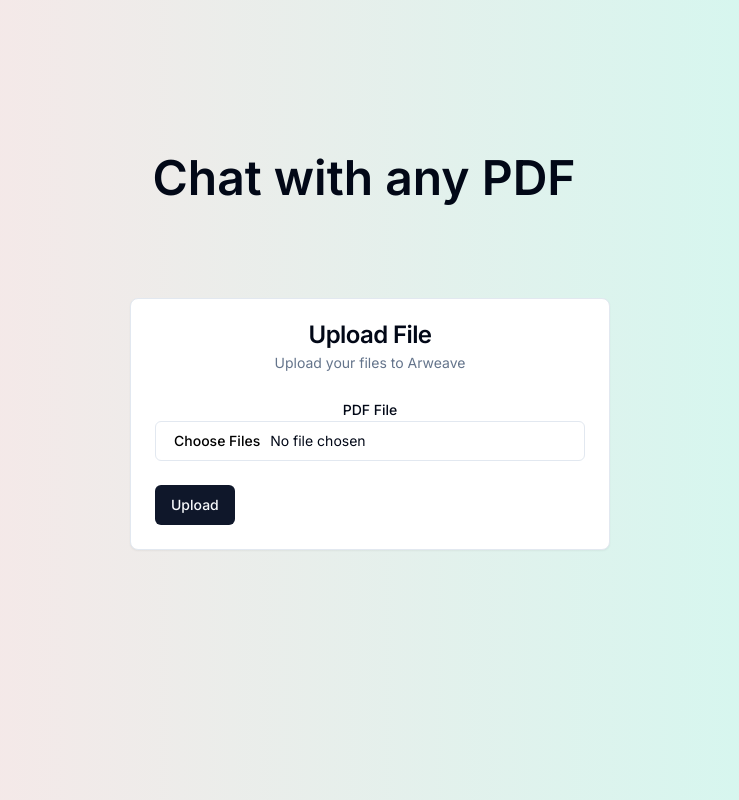
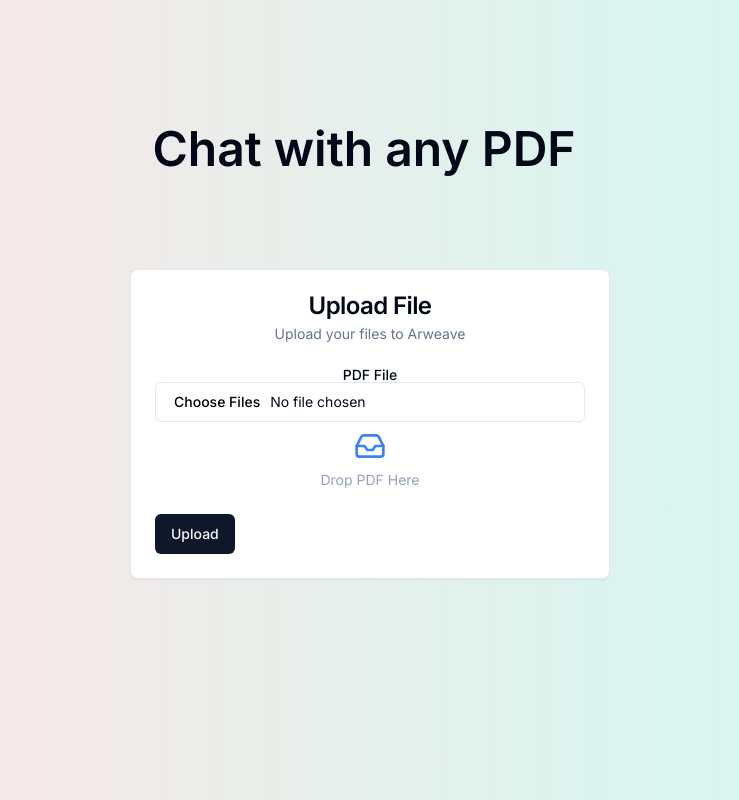
Before and after one commit to pate87/Test-Irys-TS, a Next.js app: page / in a window 1280 px wide. Shown: the whole page, without its empty margins (270-1009 px from the left). Built offline with nearby package versions, Linux system fonts and the light colour scheme; no server answers.

Commit message:
Design: Add icons Inbox, Loader2

```diff
--- a/app/components/Uploader.tsx
+++ b/app/components/Uploader.tsx
@@ -15,9 +15,11 @@ import {
 import { cn } from "@/lib/utils";
 import { Input } from "@/components/ui/input";
 import { Label } from "@/components/ui/label";
+import { Inbox, Loader2 } from "lucide-react";
 
 export const Uploader: React.FC<UploaderConfigProps> = () => {
-  const [connectedAddress, setConnectedAddress] = useState<string>();
+  // const [connectedAddress, setConnectedAddress] = useState<string>();
+  const [uploading, setUploading] = useState<boolean>(false);
   const [files, setFiles] = useState<FileWrapper[]>([]);
 
   const handleFileUpload = (event: React.ChangeEvent<HTMLInputElement>) => {
@@ -46,6 +48,7 @@ export const Uploader: React.FC<UploaderConfigProps> = () => {
       const tags = [{ name: "Content-Type", value: fileWrapper.file.type }];
 
       try {
+        setUploading(true);
         const receipt = await irys.uploadFile(fileWrapper.file, { tags });
         console.log(`Data uploaded ==> https://arweave.net/${receipt.id}`);
         // Update the fileWrapper with the receipt ID and mark as uploaded
@@ -61,6 +64,8 @@ export const Uploader: React.FC<UploaderConfigProps> = () => {
         );
       } catch (e) {
         console.log("Error uploading data ", e);
+      } finally {
+        setUploading(false);
       }
     }
     // Update the state with the new fileWrapper objects
@@ -74,9 +79,23 @@ export const Uploader: React.FC<UploaderConfigProps> = () => {
           <CardTitle>Upload File</CardTitle>
           <CardDescription>Upload your files to Arweave</CardDescription>
         </CardHeader>
-        <CardContent>
+        <CardContent className="flex flex-col items-center justify-between">
           <Label htmlFor="file">PDF File</Label>
           <Input type="file" multiple onChange={handleFileUpload} name="file" />
+          {uploading ? (
+            <>
+              {/* loading state */}
+              <Loader2 className="h-10 w-10 text-blue-500 animate-spin" />
+              <p className="mt-2 text-sm text-slate-400">
+                Spilling Tea to GPT...
+              </p>
+            </>
+          ) : (
+            <>
+              <Inbox className="w-10 h-10 text-blue-500 pt-2" />
+              <p className="mt-2 text-sm text-slate-400">Drop PDF Here</p>
+            </>
+          )}
         </CardContent>
         <CardFooter>
           <Button onClick={handleUpload}>Upload</Button>
```
